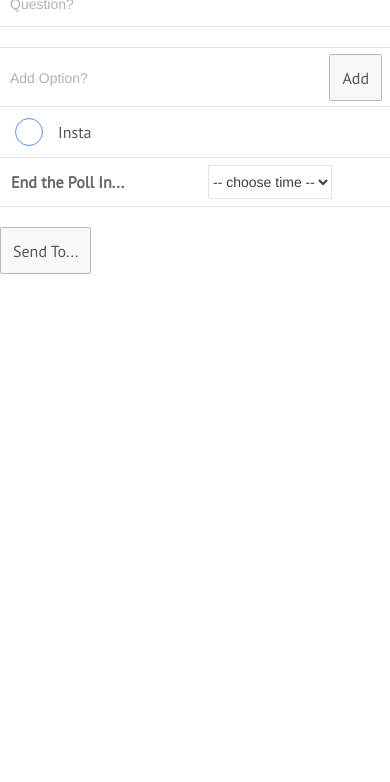
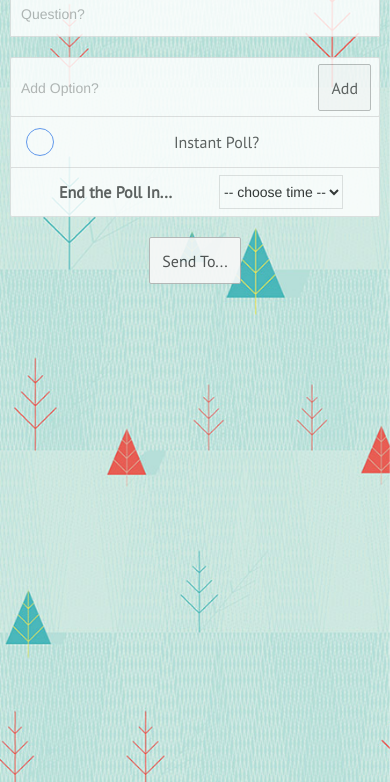
Before and after one commit to chansky/iOpinio, a website: page www/index.html at #/createPoll in a window 390 px wide. Shown: the part 62-844 px from the top of the page. Drawn offline with Linux system fonts and the light colour scheme; some packages are replaced by stand-ins of ours.

Commit message:
UI Changes to CreatePoll and SendTo
Todo: login backend, camera functionality, slide views

```diff
--- a/www/css/app.css
+++ b/www/css/app.css
@@ -34,10 +34,17 @@
     background-size: cover;
 }
 
-.list{
+.list, .opt{
 	zoom: 1;
 	filter: alpha(opacity=90);
 	opacity: 0.9;
+}
+
+.pollbg{
+  background: url(../img/app_bg.jpg) no-repeat center center fixed;
+    -webkit-background-size: cover;
+    -moz-background-size: cover;
+    background-size: cover;
 }
 
 body,button,h1,h2{
--- a/www/templates/createPoll.html
+++ b/www/templates/createPoll.html
@@ -1,6 +1,12 @@
-<h2 style="text-align:center"> Create A Poll! </h2>
+<view title="'iOpinio'" class="padding pollbg" style="text-align:center" overflow-scroll="true" direction="y">
+
 <!--<ion-content class="has-header" padding="true" scroll="true" direction="y">  -->
-  <ion-content ng-controller="createPollCtrl" class="list" id="poll" scroll="true" direction="y" scroll-detector>
+
+  <ion-content ng-controller="createPollCtrl" overflow-scroll="true" class="list opt" id="poll" >
+  <div data-role="header">
+	<h2 style="text-align:center"> Create A Poll! </h2>
+  </div>
+    <div class="opt">
     <label class="item item-input">
       <input type="text" id="question" placeholder="Question?" ng-model="question">
     </label>
@@ -11,7 +17,8 @@
             <p>{{ option.optionText }}</p>
           </a>
       </ion-item>
-    <div data-role="controlgroup" data-inline="true">
+     </div>
+    <div class="opt" data-role="controlgroup" data-inline="true">
       <label class="item item-input">
         <input type="text" id="addOptionText" placeholder="Add Option?" ng-model="addOptionText">
         <button class="button" id="add-option-button" ng-click="add_option()"> Add </button>
@@ -20,13 +27,13 @@
 
 
 
-  <li class="item item-checkbox">
+  <li class="item item-checkbox opt">
      <label class="checkbox">
-       <input type="checkbox" name="checkbox-1" id="INSTABOX" ng-model="INSTABOX">
+       <input type="checkbox" name="checkbox-1" id="INSTABOX" ng-model="INSTABOX" style="text-align:right">
      </label>
-     Insta
+     Instant Poll?
   </li>
-  <div class="list">
+  <div class="list opt">
     <label class="item item-input item-select">
       <div class="input-label">
         End the Poll In...
@@ -38,4 +45,6 @@
     </label>
   </div>
     <button class="button" id="sendTo" ng-click="goToSendToPage()"> Send To... </button>
+
   </ion-content>
+</view>
```
Also changed, not shown: www/templates/sendToPage.html (+13 -6 lines), www/img/app_bg.jpg (added).
